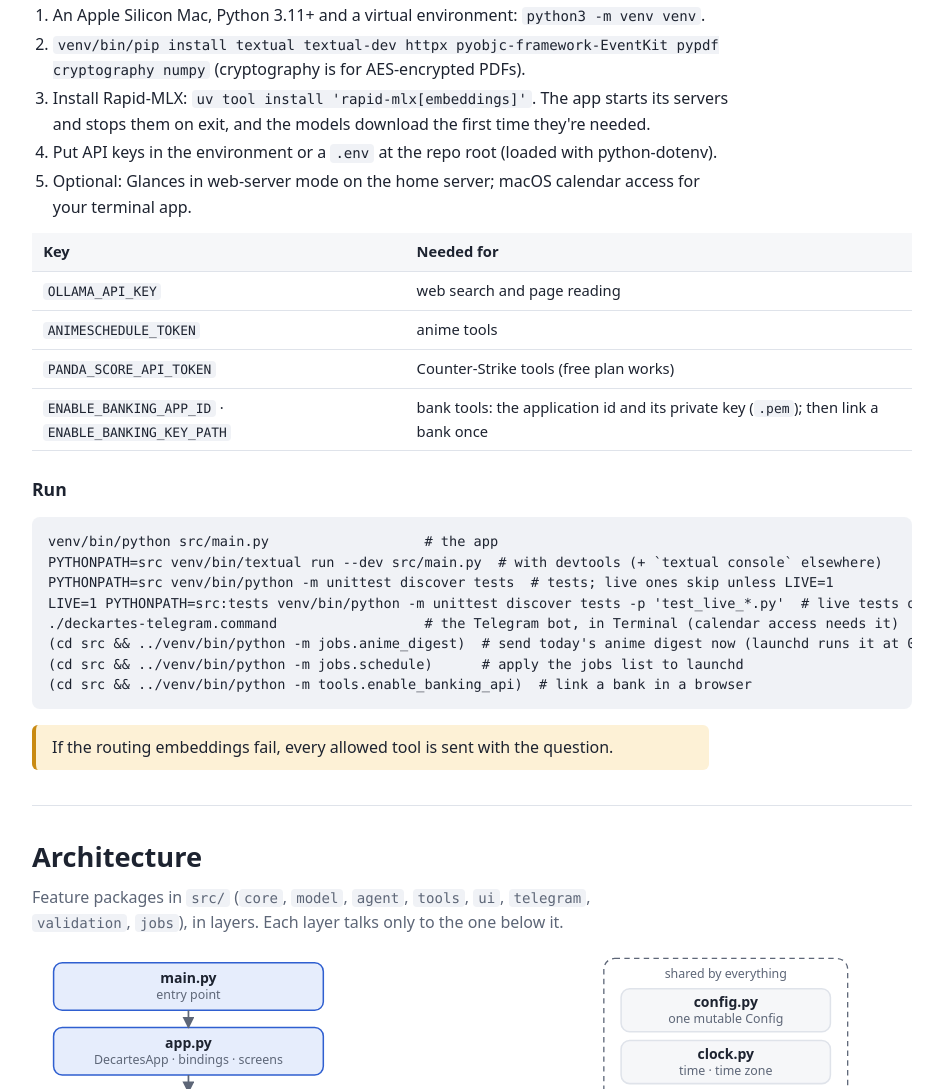
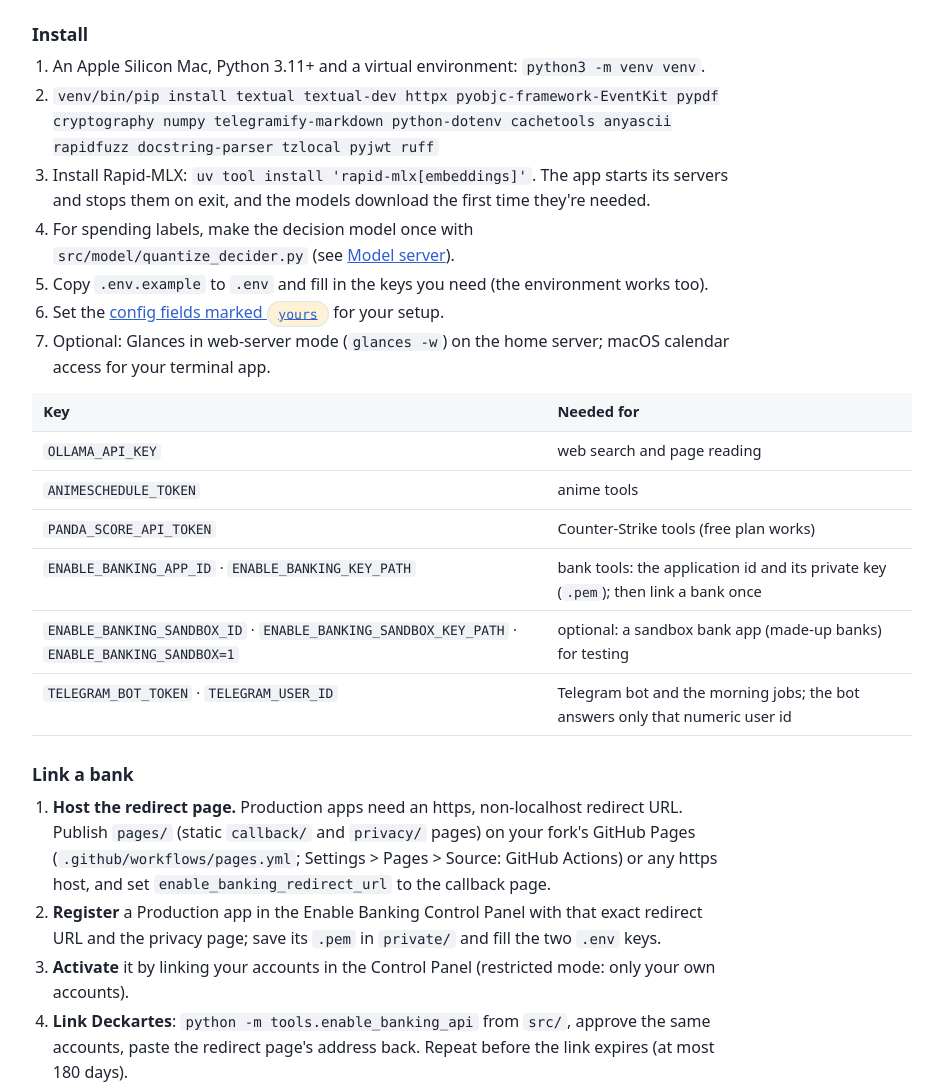
Before and after one commit to SovernDK/Deckartes-ai, a plain HTML site: page docs/wiki.html in a window 1280 px wide. Shown: the part 835-1924 px from the top of the page, without its empty margins (268-1211 px from the left). Drawn offline with Linux system fonts and the light colour scheme.

Commit message:
Wiki update

```diff
--- a/docs/wiki.html
+++ b/docs/wiki.html
@@ -149,7 +149,7 @@
   <div><b>35</b><span>tools</span></div>
   <div><b>7</b><span>tool groups</span></div>
   <div><b>1</b><span>prompt preset</span></div>
-  <div><b>~4,100</b><span>lines of Python</span></div>
+  <div><b>~7,400</b><span>lines of Python</span></div>
 </div>
 <h3>What the model can reach</h3>
 <ol>
@@ -163,7 +163,7 @@
   <li><strong>Your files</strong>: save files or whole folders once and ask about them in any session.</li>
 </ol>
 <div class="tip">Built for <em>small</em> local models: tool text is short and carefully worded so it can't be misread, and only the tools a question needs are sent.</div>
-<p>No package, no build step, no linter, no requirements file. Dependencies live in <code>venv/</code>.</p>
+<p>No package, no build step, no requirements file; Ruff lints. Dependencies live in <code>venv/</code>. Every tool group is optional: one without its key or service returns an error and the rest keep working.</p>
 </section>
 
 <section id="setup">
@@ -171,10 +171,12 @@
 <h3>Install</h3>
 <ol>
   <li>An Apple Silicon Mac, Python 3.11+ and a virtual environment: <code>python3 -m venv venv</code>.</li>
-  <li><code>venv/bin/pip install textual textual-dev httpx pyobjc-framework-EventKit pypdf cryptography numpy</code> (cryptography is for AES-encrypted PDFs).</li>
+  <li><code>venv/bin/pip install textual textual-dev httpx pyobjc-framework-EventKit pypdf cryptography numpy telegramify-markdown python-dotenv cachetools anyascii rapidfuzz docstring-parser tzlocal pyjwt ruff</code></li>
   <li>Install Rapid-MLX: <code>uv tool install 'rapid-mlx[embeddings]'</code>. The app starts its servers and stops them on exit, and the models download the first time they're needed.</li>
-  <li>Put API keys in the environment or a <code>.env</code> at the repo root (loaded with python-dotenv).</li>
-  <li>Optional: Glances in web-server mode on the home server; macOS calendar access for your terminal app.</li>
+  <li>For spending labels, make the decision model once with <code>src/model/quantize_decider.py</code> (see <a href="#model-server">Model server</a>).</li>
+  <li>Copy <code>.env.example</code> to <code>.env</code> and fill in the keys you need (the environment works too).</li>
+  <li>Set the <a href="#config">config fields marked <span class="chip warn">yours</span></a> for your setup.</li>
+  <li>Optional: Glances in web-server mode (<code>glances -w</code>) on the home server; macOS calendar access for your terminal app.</li>
 </ol>
 <table>
   <tr><th>Key</th><th>Needed for</th></tr>
@@ -182,7 +184,16 @@
   <tr><td><code>ANIMESCHEDULE_TOKEN</code></td><td>anime tools</td></tr>
   <tr><td><code>PANDA_SCORE_API_TOKEN</code></td><td>Counter-Strike tools (free plan works)</td></tr>
   <tr><td><code>ENABLE_BANKING_APP_ID</code> · <code>ENABLE_BANKING_KEY_PATH</code></td><td>bank tools: the application id and its private key (<code>.pem</code>); then link a bank once</td></tr>
+  <tr><td><code>ENABLE_BANKING_SANDBOX_ID</code> · <code>ENABLE_BANKING_SANDBOX_KEY_PATH</code> · <code>ENABLE_BANKING_SANDBOX=1</code></td><td>optional: a sandbox bank app (made-up banks) for testing</td></tr>
+  <tr><td><code>TELEGRAM_BOT_TOKEN</code> · <code>TELEGRAM_USER_ID</code></td><td>Telegram bot and the morning jobs; the bot answers only that numeric user id</td></tr>
 </table>
+<h3>Link a bank</h3>
+<ol>
+  <li><strong>Host the redirect page.</strong> Production apps need an https, non-localhost redirect URL. Publish <code>pages/</code> (static <code>callback/</code> and <code>privacy/</code> pages) on your fork's GitHub Pages (<code>.github/workflows/pages.yml</code>; Settings &gt; Pages &gt; Source: GitHub Actions) or any https host, and set <code>enable_banking_redirect_url</code> to the callback page.</li>
+  <li><strong>Register</strong> a Production app in the Enable Banking Control Panel with that exact redirect URL and the privacy page; save its <code>.pem</code> in <code>private/</code> and fill the two <code>.env</code> keys.</li>
+  <li><strong>Activate</strong> it by linking your accounts in the Control Panel (restricted mode: only your own accounts).</li>
+  <li><strong>Link Deckartes</strong>: <code>python -m tools.enable_banking_api</code> from <code>src/</code>, approve the same accounts, paste the redirect page's address back. Repeat before the link expires (at most 180 days).</li>
+</ol>
 <h3>Run</h3>
 <pre><code>venv/bin/python src/main.py                   # the app
 PYTHONPATH=src venv/bin/textual run --dev src/main.py  # with devtools (+ `textual console` elsewhere)
@@ -191,7 +202,8 @@ LIVE=1 PYTHONPATH=src:tests venv/bin/python -m unittest discover tests -p 'test_
 ./deckartes-telegram.command                  # the Telegram bot, in Terminal (calendar access needs it)
 (cd src &amp;&amp; ../venv/bin/python -m jobs.anime_digest)  # send today's anime digest now (launchd runs it at 09:00)
 (cd src &amp;&amp; ../venv/bin/python -m jobs.schedule)      # apply the jobs list to launchd
-(cd src &amp;&amp; ../venv/bin/python -m tools.enable_banking_api)  # link a bank in a browser</code></pre>
+(cd src &amp;&amp; ../venv/bin/python -m tools.enable_banking_api)  # link a bank in a browser; --sandbox for a mock bank
+venv/bin/ruff check .                         # lint</code></pre>
 <div class="tip">If the routing embeddings fail, every allowed tool is sent with the question.</div>
 </section>
 
@@ -211,7 +223,7 @@ LIVE=1 PYTHONPATH=src:tests venv/bin/python -m unittest discover tests -p 'test_
 
 <section id="config">
 <h2>Configuration</h2>
-<p class="lead">One <code>Config</code> dataclass, one shared instance: <code>config.config</code>.</p>
+<p class="lead">One <code>Config</code> dataclass, one shared instance: <code>config.config</code>. Fields marked <span class="chip warn">yours</span> depend on your setup; set them in <code>src/core/config.py</code>.</p>
 <table>
   <tr><th>Field</th><th>Default</th><th>Meaning</th></tr>
   <tr><td><code>host</code></td><td><code>http://127.0.0.1:8000</code></td><td>Chat server the app starts</td></tr>
@@ -230,10 +242,12 @@ LIVE=1 PYTHONPATH=src:tests venv/bin/python -m unittest discover tests -p 'test_
   <tr><td><code>spending_path</code></td><td><code>~/.local/share/deckartes/spending.db</code></td><td>Stored transactions, payee labels and each digest's category totals (<code>spending_sandbox_path</code> for the sandbox)</td></tr>
   <tr><td><code>detailed</code></td><td><code>False</code></td><td>Detailed mode: thinking and usage lines (key <code>shift+t</code>)</td></tr>
   <tr><td><code>system_prompt</code></td><td><code>Assistant</code></td><td>Preset name</td></tr>
-  <tr><td><code>glances_host</code></td><td><code>http://thinkpad:61208</code></td><td>Home server</td></tr>
+  <tr><td><code>glances_host</code> <span class="chip warn">yours</span></td><td><code>http://thinkpad:61208</code></td><td>Your Glances server</td></tr>
   <tr><td><code>cs_min_tier</code></td><td><code>b</code></td><td>Min PandaScore tier in "all" lists (s–d)</td></tr>
-  <tr><td><code>animeschedule_user</code></td><td><code>SeggyX</code></td><td>Whose public list is read</td></tr>
-  <tr><td><code>calendar_name</code></td><td><code>""</code></td><td>Target calendar; empty = default</td></tr>
+  <tr><td><code>animeschedule_user</code> <span class="chip warn">yours</span></td><td>the author's</td><td>Your AnimeSchedule.net user; the list must be public</td></tr>
+  <tr><td><code>enable_banking_redirect_url</code> <span class="chip warn">yours</span></td><td>the author's GitHub Pages</td><td>Your hosted <code>pages/callback/</code>; must match the Enable Banking app</td></tr>
+  <tr><td><code>decision_model</code></td><td><code>~/.local/share/deckartes/models/decider-2b-4bit</code></td><td>Spending-label model, made by <code>quantize_decider.py</code></td></tr>
+  <tr><td><code>calendar_name</code> <span class="chip warn">yours</span></td><td><code>""</code></td><td>Target calendar; empty = default</td></tr>
   <tr><td><code>timezone</code></td><td>machine's</td><td>Basis of "today" and all times</td></tr>
   <tr><td><code>anime_air_type</code></td><td><code>sub</code></td><td><code>sub</code> / <code>raw</code> / <code>dub</code></td></tr>
   <tr><td><code>anime_min_rating</code></td><td><code>6.0</code></td><td>Hide anime at or below (0–10); unrated kept</td></tr>
@@ -241,6 +255,7 @@ LIVE=1 PYTHONPATH=src:tests venv/bin/python -m unittest discover tests -p 'test_
 <ul>
   <li>The model is a launch argument of the chat server, so changing it restarts the server.</li>
   <li>The popup (key <code>c</code>) edits only <code>temperature</code>, <code>context_length</code>.</li>
+  <li>The spending categories and their prompt in <code>prompts.json</code> are in Polish; translate them for another language.</li>
 </ul>
 </section>
 
@@ -523,7 +538,7 @@ LIVE=1 PYTHONPATH=src:tests venv/bin/python -m unittest discover tests -p 'test_
   <div class="card"><h4>Bank <small>enable_banking_api.py</small></h4><ul>
     <li>Enable Banking (PSD2); every request signed with a fresh RS256 JWT from the app's private key.</li>
     <li>Production app by default; <code>ENABLE_BANKING_SANDBOX=1</code> (or linking with <code>--sandbox</code>) uses the sandbox app and its own bank link, for testing.</li>
-    <li>A production app in restricted mode (only your own linked accounts); its redirect URL is a static GitHub Pages page (<code>pages/callback</code>) that shows the address to paste back.</li>
+    <li>A production app in restricted mode (only your own linked accounts); its redirect URL (<code>enable_banking_redirect_url</code>) is the static <code>pages/callback</code> page, hosted on any https site, that shows the address to paste back.</li>
     <li>A bank link is made once in a browser (<code>python -m tools.enable_banking_api</code>) and lasts as long as the bank allows, at most 180 days.</li>
     <li>Every page read, newest first, at most <code>bank_max_transactions</code> (100) listed per account; totals count all.</li>
     <li>Reversed ranges swapped, future ends cut to today, starts at most 90 days back; an expired link says how to relink.</li>
```
